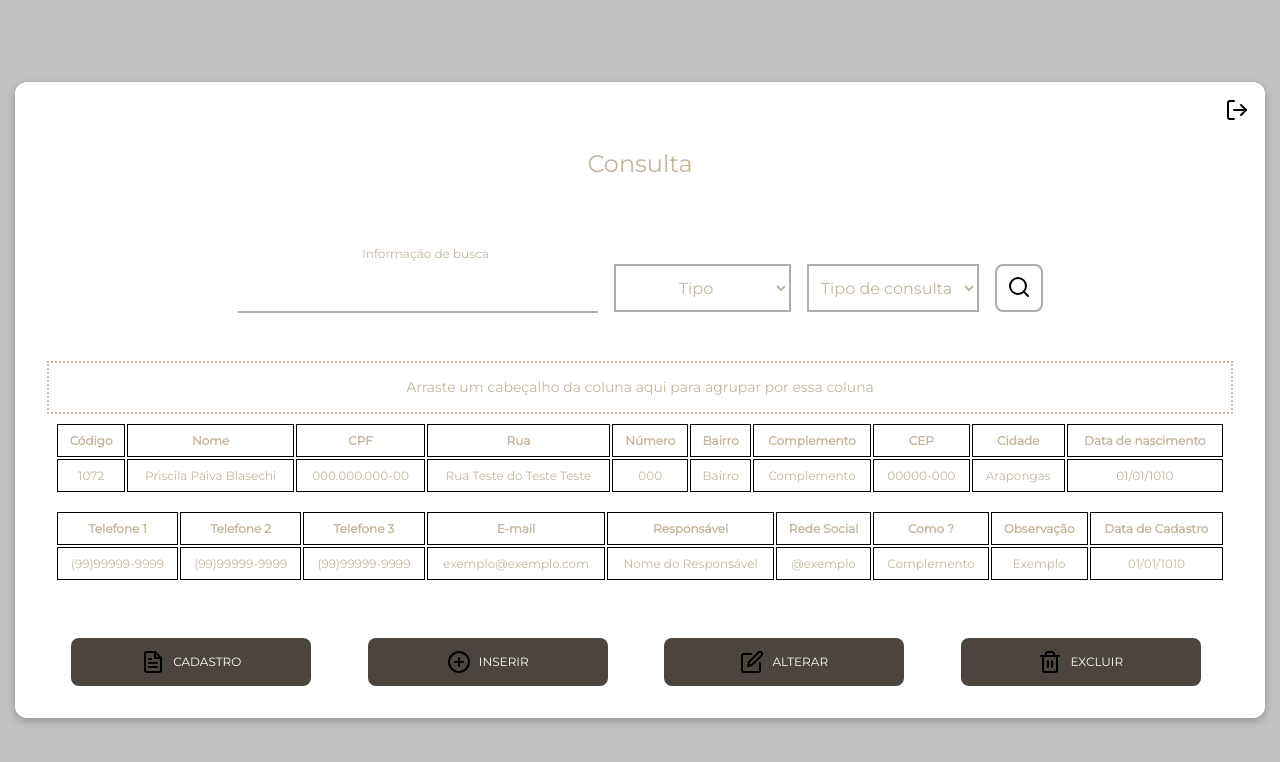
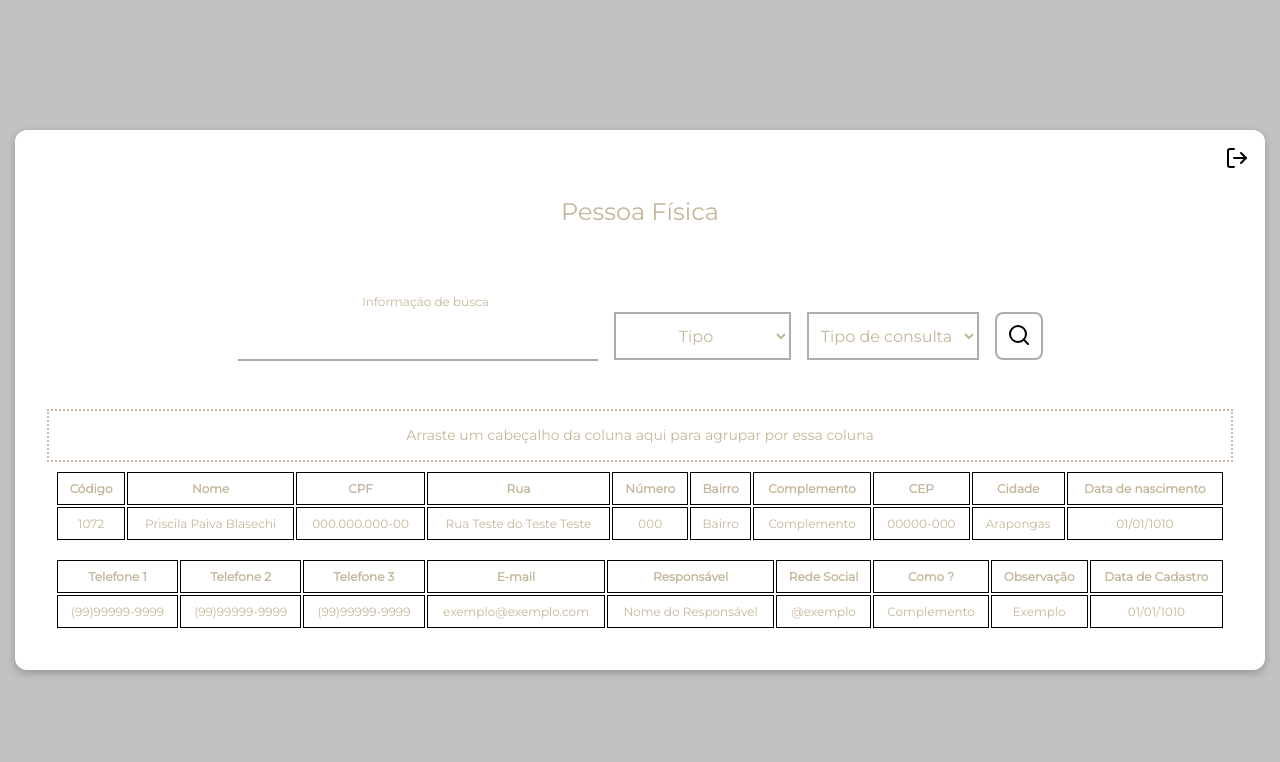
Before and after one commit to Eduvoices/Tecjus, a React (Create React App) app: page /consulta in a window 1280 px wide. Shown: the top 762 px of the page. Built offline with nearby package versions, Linux system fonts and the light colour scheme.

Commit message:
alterando cadastro e consulta

```diff
--- a/src/pages/Cadastro/index.jsx
+++ b/src/pages/Cadastro/index.jsx
@@ -14,11 +14,9 @@ import { Link } from 'react-router-dom'
         const [block, setBlock] = useState('')
         const [city, setCity] = useState('')
         const [cpf, setCPF] = useState('')
+        const [value, setValue] = useState('')
 
         let cep = ''
-
-        // let cpf = "16916900075"
-        //     cpf = "46995793706"
 
         function onClick() {
         setEdit(!edit)
@@ -83,6 +81,15 @@ import { Link } from 'react-router-dom'
                 return true;
             }
 
+        const handleChange = (event) => {
+            setCPF(event.target.value)
+            setValue(event.target.value)
+        }
+
+        const handleClick = () => {
+            setValue('')
+            }
+
         return (
             <S.Container className="container">
                 <S.ContainerCadastro className="container-cadastro">
@@ -111,9 +118,14 @@ import { Link } from 'react-router-dom'
                                 <S.FocusInput className='focus-input' data-placeholder='RG'></S.FocusInput>
                             </S.WrapInput>
                             <S.WrapInput className="wrap-input">
-                                <InputMask mask="999.999.999-99" className='input'  id='cpf' onBlur={(e) => setCPF(e.target.value)}/>
+                                <InputMask mask="999.999.999-99" className='input'  id='cpf' onChange={handleChange} value={value}/>
+                                {isCPF(cpf) === false || value.length === 0 ? (
+                                    <button type='button' onClick={handleClick}>Limpar</button>
+                                ) : (
+                                    <span />
+                                )}
                                 <S.FocusInput className='focus-input' data-placeholder='CPF *'></S.FocusInput>
-                                <span id={isCPF(cpf) === true || cpf.length < 14 ? 'valid' : 'invalid'}>O cpf é inválido</span>
+                                <span id={isCPF(cpf) === true || cpf.length === 0 ? 'valid' : 'invalid'}>Campo vazio ou inválido</span>
                             </S.WrapInput>
                             <S.WrapInput className="wrap-input">
                                 <InputMask mask="99/99/9999" className='input'  id='nascimento'/>
--- a/src/pages/Cadastro/styles.js
+++ b/src/pages/Cadastro/styles.js
@@ -108,6 +108,18 @@ position: relative;
 border-bottom: 2px solid #adadad;
 margin-bottom: 37px;
 margin-right: 12px;
+
+button {
+    font-size: 10px;
+    border: none;
+    background-color: transparent;
+    color: #c4b69c;
+
+
+    &:hover {
+        cursor: pointer;
+    }
+}
 
 @media (max-width: 1023px) {
     width: 100%;
--- a/src/pages/Consulta/index.jsx
+++ b/src/pages/Consulta/index.jsx
@@ -1,9 +1,5 @@
 import exit from '../../assets/log-out.svg'
-import file from '../../assets/file-text.svg'
 import search from '../../assets/search.svg'
-import add from '../../assets/plus-circle.svg'
-import trash from '../../assets/trash-2.svg'
-import edit from '../../assets/edit.svg'
 import InputMask from 'react-input-mask'
 
 import * as S from './styles'
@@ -91,7 +87,7 @@ function Consulta() {
                             <S.Exit src={exit} alt='Sair do sistema' className='exit'/>
                         </Link>
                             <S.FormTitle className="form-title">
-                            Consulta
+                            Pessoa Física
                             </S.FormTitle>
 
                         <S.ConsultaForm className="consulta-form">
@@ -267,25 +263,6 @@ function Consulta() {
                             </tbody>
                         </S.TableResp>
                         </div>
-
-                        <S.ButtonRow>
-                        <S.FormBtn type="submit" className='form-btn'>
-                                <img src={file} alt='Cadastro' />
-                                    Cadastro
-                        </S.FormBtn>
-                        <S.FormBtn type="button" className='form-btn'>
-                                <img src={add} alt='Inserir' />
-                                    Inserir
-                        </S.FormBtn>
-                        <S.FormBtn type="button" className='form-btn'>
-                                <img src={edit} alt='Alterar' />
-                                    Alterar
-                        </S.FormBtn>
-                        <S.FormBtn type="button" className='form-btn'>
-                                <img src={trash} alt='Excluir' />
-                                    Excluir
-                        </S.FormBtn>
-                        </S.ButtonRow>
                     </S.Wrapper>
                 </S.ContainerConsulta>
         </S.Container>
```
Also changed, not shown: src/assets/bg.png (deleted).
